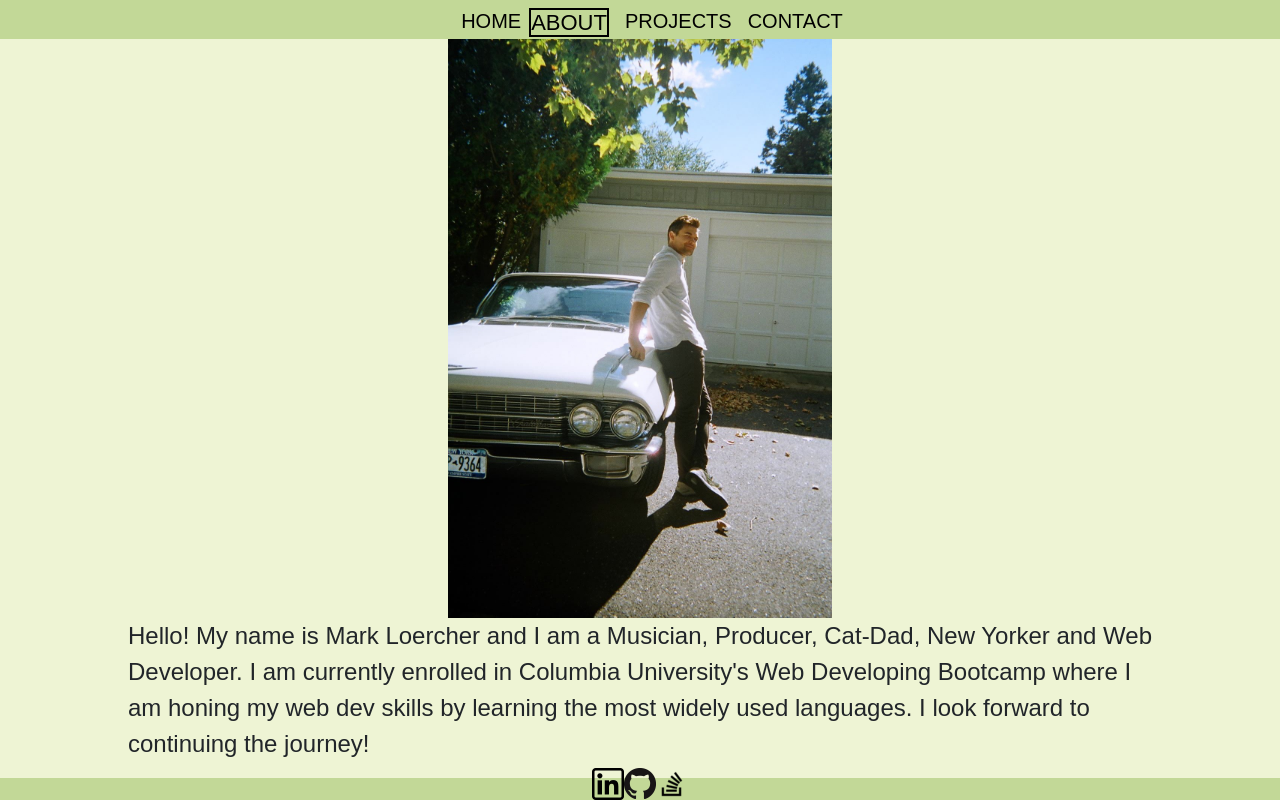
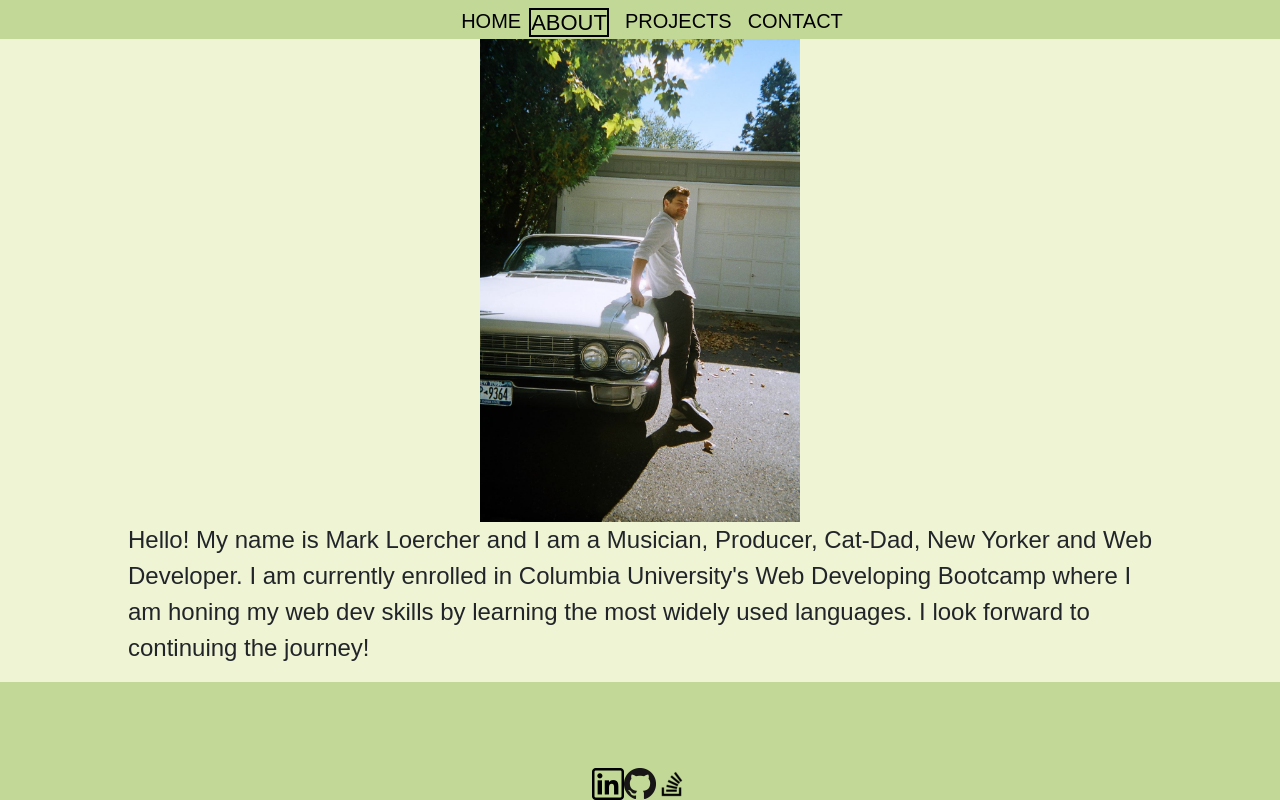
Before and after one commit to mloercher/ml_portfolio, a React (Create React App) app: page /about in a window 1280 px wide. Built offline with nearby package versions, Linux system fonts and the light colour scheme; a web font is replaced by a local one.

Commit message:
added scripts for deployment

```diff
--- a/src/App.js
+++ b/src/App.js
@@ -12,6 +12,7 @@ import Footer from "./components/Footer";
 function App() {
   const [backgroundColor, setBackgroundColor] = useState("#C2D897");
   const [navColor, setNavColor] = useState("#C2D897");
+  const [footerColor, setFooterColor] = useState("#C2D897");
 
   function renderApp() {
     // if(pageRendered == "Home") {
@@ -24,12 +25,14 @@ function App() {
         style={{
           backgroundColor: backgroundColor,
           navColor: navColor,
+          footerColor: footerColor,
           height: "100vh",
         }}
       >
         <Nav
           setBackgroundColor={setBackgroundColor}
           setNavColor={setNavColor}
+          setFooterColor={setFooterColor}
         />
         {/* Routes = Switch in react router v6 */}
         <Routes>
--- a/src/components/About/index.css
+++ b/src/components/About/index.css
@@ -3,21 +3,21 @@
 
 #aboutImage{
     margin: 0%;
-    height: 70%;
-    width: 30%;
+    height: 65%;
+    width: 25%;
 }
 
 .aboutContainer{
     display: flex;
     width: 80%;
+    flex-wrap: wrap;
 }
 
 .aboutTxt{
-    font-size: 1.5rem;
+    font-size: 24px;
 }
 
 section{
     margin-top: auto;
     background-color: #EEF4D4;
-
 }
--- a/src/components/Footer/index.css
+++ b/src/components/Footer/index.css
@@ -1,14 +1,14 @@
-footer{
-    right: 0;
+/* footer{
     bottom: 0;
-    position: fixed;
-}
+    height: auto;
+} */
 
 #footerContainer{
     display: flex;
     justify-content:center;
     bottom: 0;
     width: 100vw;
+    position: fixed;
 }
 
 .footerImg {
@@ -16,7 +16,6 @@ footer{
     height: 32px;
     width: 32px;
     color: black;
-
 }
 
 .footerImg:hover{
--- a/src/components/Footer/index.js
+++ b/src/components/Footer/index.js
@@ -6,7 +6,6 @@ import stackLogo from "../../assets/images/stack.png";
 
 function Footer() {
   return (
-    <div>
       <footer className="flex-row px-1" id="footerContainer">
         <a
           href="https://www.linkedin.com/in/mark-loercher-682279180/"
@@ -33,7 +32,6 @@ function Footer() {
           <img className="footerImg" src={stackLogo} alt="stack overflow logo"></img>
         </a>
       </footer>
-    </div>
   );
 }
 
--- a/src/components/Home/index.css
+++ b/src/components/Home/index.css
@@ -6,7 +6,7 @@
 
 
 .container h1 {
-  overflow: hidden;
+  overflow:scroll;
   display: flex;
   flex-wrap: wrap;
   font-family: myFirstFont;
--- a/src/components/Nav/index.js
+++ b/src/components/Nav/index.js
@@ -1,6 +1,6 @@
 import React from "react";
 import "./index.css";
-import { NavLink, Link } from "react-router-dom";
+import { NavLink} from "react-router-dom";
 
 function Nav(props) {
   return (
@@ -14,6 +14,7 @@ function Nav(props) {
             onClick={() => {
               props.setBackgroundColor("#C2D897");
               props.setNavColor("#C2D897");
+              props.setFooterColor("#C2D897");
             }}
           >
             HOME
@@ -27,6 +28,7 @@ function Nav(props) {
             onClick={() => {
               props.setBackgroundColor("#EEF4D4");
               props.setNavColor("#EEF4D4");
+              props.setFooterColor("#EEF4D4");
             }}
           >
             ABOUT
@@ -40,6 +42,7 @@ function Nav(props) {
             onClick={() => {
               props.setBackgroundColor("#C2D897");
               props.setNavColor("#C2D897");
+              props.setFooterColor("#C2D897");
             }}
           >
             PROJECTS
@@ -53,6 +56,7 @@ function Nav(props) {
             onClick={() => {
               props.setBackgroundColor("#EEF4D4");
               props.setNavColor("#EEF4D4");
+              props.setFooterColor("#EEF4D4");
             }}
           >
             CONTACT
--- a/src/components/Projects/index.css
+++ b/src/components/Projects/index.css
@@ -1,6 +1,10 @@
 
 .projContainer {
   margin: 4% 2% 0 2%;
+  position: relative;
+  padding-bottom: 7%;
+  overflow: hidden;
+
 }
 
 #projImg {
@@ -27,6 +31,12 @@
 .row {
   background-color: #C2D897;
   position: relative;
+
+}
+.row2 {
+  background-color: #C2D897;
+  position: relative;
+
 }
 
 .row p {
```
Also changed, not shown: package.json (+7 -1 lines), 1 other file (tests, documents, lock files or other folders).
